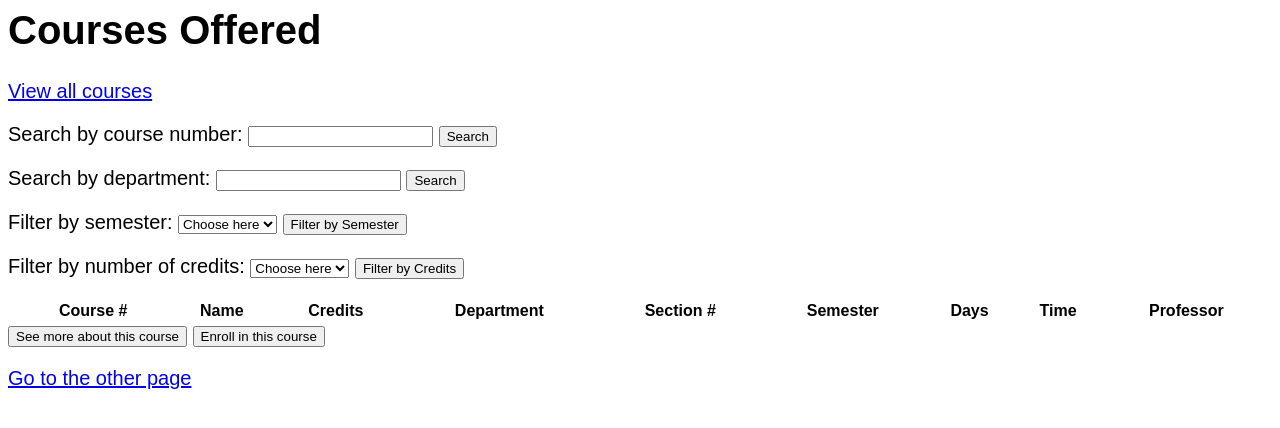
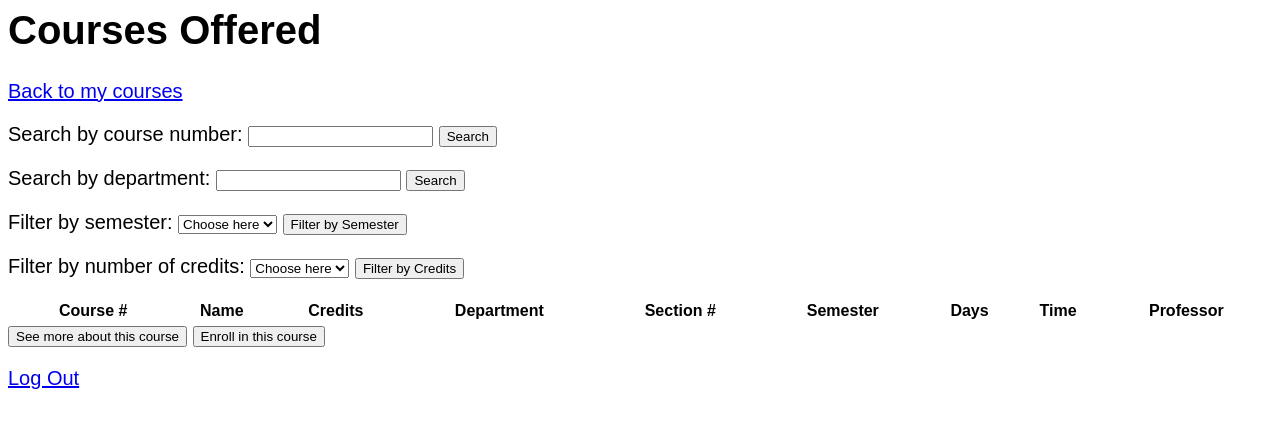
Before and after one commit to domgordon/SSOLIT, a Flask app: template templates/index.html in a window 1280 px wide. Shown: the top 428 px of the page. Run offline with Flask 2, Linux system fonts and the light colour scheme; the template is opened without the code that fills it, so the values that code supplies are empty; parts of the project's set-up code (start-up, migrations or seed data) failed here and were passed over.

Commit message:
wording changes

```diff
--- a/templates/another.html
+++ b/templates/another.html
@@ -10,8 +10,8 @@
 <body>
   <h1>You are not logged in.</h1>
 
-<p><a href="existing_user">Existing User</a></p>
-<p><a href="new_user">New User</a></p>
+<p><a href="existing_user">Log In</a></p>
+<p><a href="new_user">Sign Up</a></p>
 
 
 
--- a/templates/existing_user.html
+++ b/templates/existing_user.html
@@ -8,9 +8,9 @@
 
 
 <body>
-  <h1>Please enter your password.</h1>
+  <h1>Please enter your UNI.</h1>
 
-<p><a href="another">Go to the other page</a></p>
+<p><a href="another">Go back to previous page</a></p>
 
 <form method="POST" action="/check_user">
   Student ID:<br>
--- a/templates/index.html
+++ b/templates/index.html
@@ -9,7 +9,7 @@
 
 <body>
   <h1>Courses Offered</h1>
-  <p><a href="/">View all courses</a></p>
+  <p><a href="profile">Back to my courses</a></p>
 
 <form method="POST" action="/search">
   <p>Search by course number: <input type="text" name="searchterm"> <input type="submit" value="Search"></p>
@@ -91,7 +91,7 @@
   </form>
   </div>
 
-<p><a href="another">Go to the other page</a></p>
+<p><a href="another">Log Out</a></p>
 
 </body>
 
--- a/templates/more.html
+++ b/templates/more.html
@@ -9,7 +9,7 @@
 
 <body>
   <h1>More information</h1>
-  <p><a href="/">View all courses</a></p>
+  <p><a href="/">Back to view all courses</a></p>
   <p>
   Course number: {{data[0][0][0]}} <br />
   Course name: {{data[0][0][9]}} <br />
@@ -38,7 +38,7 @@
 Enroll in this course</button>
 </form>
 
-<p><a href="another">Go to the other page</a></p>
+<p><a href="another">Log Out</a></p>
 
 </body>
 </html>
--- a/templates/new_user.html
+++ b/templates/new_user.html
@@ -10,7 +10,7 @@
 <body>
   <h1>Fill in your student information here.</h1>
 
-<p><a href="another">Go to the other page</a></p>
+<p><a href="another">Back to previous page</a></p>
 
 <form method="POST" action="/add_user">
   First name:<br>
--- a/templates/profile.html
+++ b/templates/profile.html
@@ -37,6 +37,6 @@
   </div>
 
 
-<p><a href="another">Go to the other page</a></p>
+<p><a href="another">Log Out</a></p>
 </body>
 </html>
```
